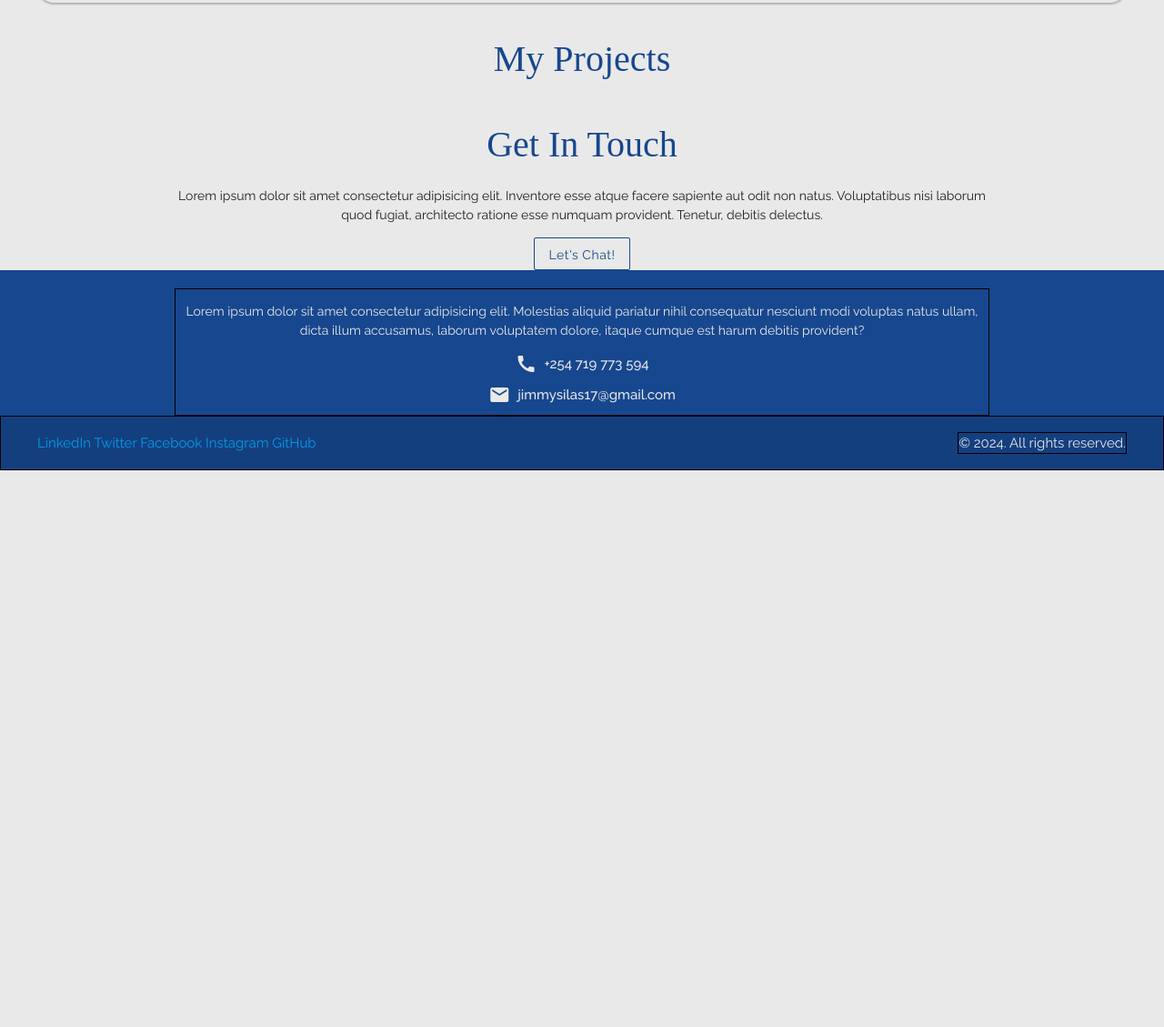
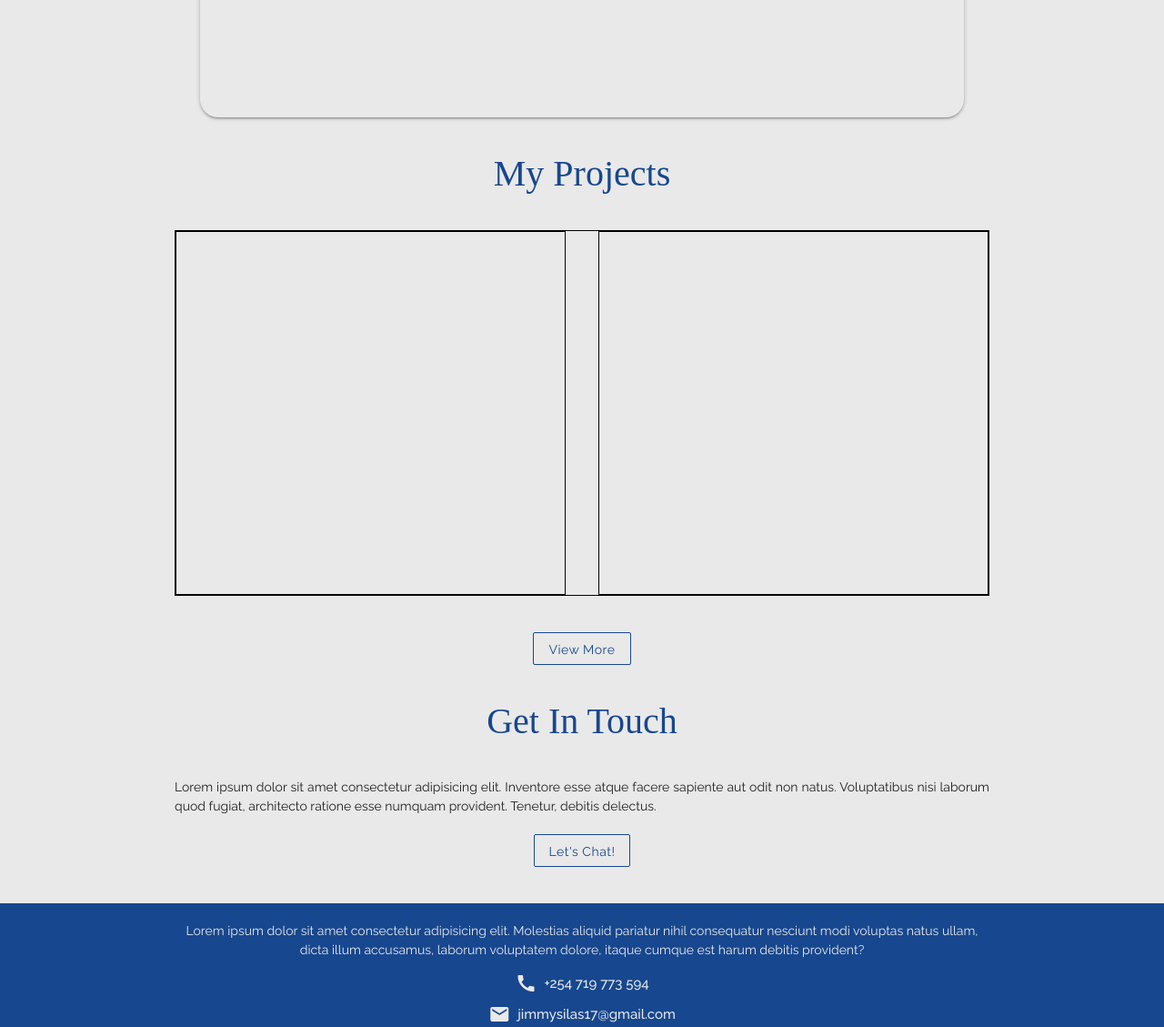
Before and after one commit to silasjimmy/silasjimmy.github.io, a plain HTML site: page index.html in a window 1280 px wide. Shown: the part 1671-2800 px from the top of the page at 91% size. Before the commit the page ends 2188 px from the top, so only its background shows below. Drawn offline with Linux system fonts and the light colour scheme; a web font is replaced by a local one.

Commit message:
refactor: Add spacing around elements

```diff
--- a/css/styles.css
+++ b/css/styles.css
@@ -25,7 +25,7 @@ body {
 h1 {
   font-size: 40px;
   margin: 0;
-  padding: 40px 0 10px 0;
+  padding: 40px 0;
   font-family: var(--font-secondary);
   color: var(--blue-color);
 }
@@ -52,10 +52,15 @@ h4 {
 p {
   font-size: 14px;
   text-align: justify;
+  margin: 0 0 14px 0;
 }
 
 .animate-navbar {
   background-color: var(--grey-lighten) !important;
+  -webkit-box-shadow: 0 2px 2px 0 rgba(0, 0, 0, 0.14),
+    0 3px 1px -2px rgba(0, 0, 0, 0.12), 0 1px 5px 0 rgba(0, 0, 0, 0.2);
+  box-shadow: 0 2px 2px 0 rgba(0, 0, 0, 0.14),
+    0 3px 1px -2px rgba(0, 0, 0, 0.12), 0 1px 5px 0 rgba(0, 0, 0, 0.2);
 }
 
 .animate-navbar a {
@@ -66,10 +71,8 @@ nav {
   background-color: transparent;
   height: 64px;
   padding: 0 40px;
-  -webkit-box-shadow: 0 2px 2px 0 rgba(0, 0, 0, 0.14),
-    0 1px 1px -2px rgba(0, 0, 0, 0.12), 0 1px 1px 0 rgba(0, 0, 0, 0.2);
-  box-shadow: 0 2px 2px 0 rgba(0, 0, 0, 0.14),
-    0 1px 1px -2px rgba(0, 0, 0, 0.12), 0 1px 1px 0 rgba(0, 0, 0, 0.2);
+  -webkit-box-shadow: none;
+  box-shadow: none;
 }
 
 nav a {
@@ -121,13 +124,6 @@ nav .brand-logo {
   background-color: transparent;
 }
 
-.z-depth-1 {
-  -webkit-box-shadow: 0 2px 2px 0 rgba(0, 0, 0, 0.14),
-    0 1px 1px -2px rgba(0, 0, 0, 0.12), 0 1px 3px 0 rgba(0, 0, 0, 0.2);
-  box-shadow: 0 2px 2px 0 rgba(0, 0, 0, 0.14),
-    0 1px 1px -2px rgba(0, 0, 0, 0.12), 0 1px 3px 0 rgba(0, 0, 0, 0.2);
-}
-
 .page-footer {
   color: var(--grey-lighten);
   background-color: var(--blue-color);
@@ -172,28 +168,6 @@ nav .brand-logo {
   color: var(--grey-lighten);
 }
 
-.page-footer .wrapper {
-  display: flex;
-  flex-direction: column;
-  align-items: center;
-}
-
-.page-footer .contact-info {
-  display: flex;
-  flex-direction: row;
-  align-items: center;
-  justify-content: center;
-  margin: 10px 0;
-}
-
-.page-footer .contact-info i {
-  margin-right: 8px;
-}
-
-.page-footer .contact-info span {
-  font-weight: 500 !important;
-}
-
 div#home {
   height: 100vh;
   width: 100%;
@@ -232,12 +206,60 @@ div#about {
 
 div#about .tabs {
   border-radius: 20px 20px 0 0;
+  margin-top: 40px;
 }
 
 div#about .tab-content {
   height: 60vh;
   border-radius: 0 0 20px 20px;
   padding: 10px 20px;
+}
+
+div#projects .cards {
+  display: flex;
+  flex-direction: row;
+  justify-content: space-between;
+}
+
+div#projects .cards .c-card {
+  width: 48%;
+  height: 400px;
+}
+
+div#projects .link-wrapper {
+  margin-top: 40px;
+}
+
+div#contact .link-wrapper {
+  margin: 20px 0 40px 0;
+}
+
+.page-footer .wrapper {
+  display: flex;
+  flex-direction: column;
+  align-items: center;
+}
+
+.page-footer .contact-info {
+  display: flex;
+  flex-direction: row;
+  align-items: center;
+  justify-content: center;
+  margin: 10px 0;
+}
+
+.page-footer .contact-info i {
+  margin-right: 8px;
+}
+
+.page-footer .contact-info span {
+  font-weight: 500 !important;
+}
+
+.page-footer .footer-copyright .social a::after {
+  content: "|";
+  margin: 0 5px;
+  font-weight: bolder;
 }
 
 @media only screen and (max-width: 992px) {
--- a/index.html
+++ b/index.html
@@ -67,33 +67,34 @@
     <!-- About section -->
     <div id="about">
       <h1 class="center-align">About Me</h1>
+      <div class="container">
         <p>
-        Lorem ipsum dolor sit amet consectetur. Vitae mauris volutpat venenatis
-        suspendisse quis. Leo quis sit suspendisse ultricies dolor ornare.
-        Iaculis ut malesuada sed tempor hendrerit suspendisse risus. Sit
-        accumsan quis scelerisque duis maecenas adipiscing. Purus justo mus
-        volutpat amet. At blandit accumsan id sagittis ultricies urna
-        consectetur eu varius. Augue aliquam vivamus arcu sed massa consectetur.
-        A tempor maecenas gravida ultrices rhoncus morbi. Magnis felis ut
-        suspendisse neque duis. Vestibulum interdum cras vestibulum venenatis
-        fusce. Lacus quam dignissim id sem sit magna in. In volutpat eget
-        ultrices id nunc nullam purus. Rutrum nisl varius nec non arcu vel.
-        Massa purus velit tempus ut vitae egestas risus. Tincidunt sagittis
-        porta cursus integer fusce convallis at vestibulum
+          Lorem ipsum dolor sit amet consectetur. Vitae mauris volutpat
+          venenatis suspendisse quis. Leo quis sit suspendisse ultricies dolor
+          ornare. Iaculis ut malesuada sed tempor hendrerit suspendisse risus.
+          Sit accumsan quis scelerisque duis maecenas adipiscing. Purus justo
+          mus volutpat amet. At blandit accumsan id sagittis ultricies urna
+          consectetur eu varius. Augue aliquam vivamus arcu sed massa
+          consectetur. A tempor maecenas gravida ultrices rhoncus morbi. Magnis
+          felis ut suspendisse neque duis. Vestibulum interdum cras vestibulum
+          venenatis fusce. Lacus quam dignissim id sem sit magna in. In volutpat
+          eget ultrices id nunc nullam purus. Rutrum nisl varius nec non arcu
+          vel. Massa purus velit tempus ut vitae egestas risus. Tincidunt
+          sagittis porta cursus integer fusce convallis at vestibulum
         </p>
         <p>
-        Lorem ipsum dolor sit amet consectetur. Vitae mauris volutpat venenatis
-        suspendisse quis. Leo quis sit suspendisse ultricies dolor ornare.
-        Iaculis ut malesuada sed tempor hendrerit suspendisse risus. Sit
-        accumsan quis scelerisque duis maecenas adipiscing. Purus justo mus
-        volutpat amet. At blandit accumsan id sagittis ultricies urna
-        consectetur eu varius. Augue aliquam vivamus arcu sed massa consectetur.
-        A tempor maecenas gravida ultrices rhoncus morbi. Magnis felis ut
-        suspendisse neque duis. Vestibulum interdum cras vestibulum venenatis
-        fusce. Lacus quam dignissim id sem sit magna in. In volutpat eget
-        ultrices id nunc nullam purus. Rutrum nisl varius nec non arcu vel.
-        Massa purus velit tempus ut vitae egestas risus. Tincidunt sagittis
-        porta cursus integer fusce convallis at vestibulum
+          Lorem ipsum dolor sit amet consectetur. Vitae mauris volutpat
+          venenatis suspendisse quis. Leo quis sit suspendisse ultricies dolor
+          ornare. Iaculis ut malesuada sed tempor hendrerit suspendisse risus.
+          Sit accumsan quis scelerisque duis maecenas adipiscing. Purus justo
+          mus volutpat amet. At blandit accumsan id sagittis ultricies urna
+          consectetur eu varius. Augue aliquam vivamus arcu sed massa
+          consectetur. A tempor maecenas gravida ultrices rhoncus morbi. Magnis
+          felis ut suspendisse neque duis. Vestibulum interdum cras vestibulum
+          venenatis fusce. Lacus quam dignissim id sem sit magna in. In volutpat
+          eget ultrices id nunc nullam purus. Rutrum nisl varius nec non arcu
+          vel. Massa purus velit tempus ut vitae egestas risus. Tincidunt
+          sagittis porta cursus integer fusce convallis at vestibulum
         </p>
         <ul class="tabs tabs-transparent tabs-fixed-width z-depth-1">
           <li class="tab">
@@ -104,30 +105,39 @@
         <div id="education" class="tab-content z-depth-1"><p>Test 1</p></div>
         <div id="skills" class="tab-content z-depth-1"><p>Test 2</p></div>
       </div>
+    </div>
 
     <!-- Projects section -->
     <div id="projects">
       <h1 class="center-align">My Projects</h1>
-      <div class="slideshow"></div>
+      <div class="container cards b">
+        <div class="c-card b"></div>
+        <div class="c-card b"></div>
+      </div>
+      <div class="center-align link-wrapper">
+        <a href="#" class="btn">View More</a>
+      </div>
     </div>
 
     <!-- Contact section -->
-    <div id="contact" class="center-align">
-      <h1 class="">Get In Touch</h1>
-      <div class="container">
-        <p class="center-align">
+    <div id="contact">
+      <h1 class="center-align">Get In Touch</h1>
+      <div class="container center-align">
+        <p>
           Lorem ipsum dolor sit amet consectetur adipisicing elit. Inventore
           esse atque facere sapiente aut odit non natus. Voluptatibus nisi
           laborum quod fugiat, architecto ratione esse numquam provident.
           Tenetur, debitis delectus.
         </p>
       </div>
+      <div class="link-wrapper center-align">
         <a class="btn" href="https://wa.me/254719773594">Let's Chat!</a>
+      </div>
     </div>
 
     <!-- Footer -->
     <footer class="page-footer">
-      <div class="container b">
+      <div class="container">
         <p class="center-align">
           Lorem ipsum dolor sit amet consectetur adipisicing elit. Molestias
           aliquid pariatur nihil consequatur nesciunt modi voluptas natus ullam,
@@ -143,7 +153,7 @@
           <span>jimmysilas17@gmail.com</span>
         </div>
       </div>
-      <div class="footer-copyright b">
+      <div class="footer-copyright">
         <div class="social">
           <a href="">LinkedIn</a>
           <a href="">Twitter</a>
```
Lines whose indentation alone changed are shown as unchanged.
